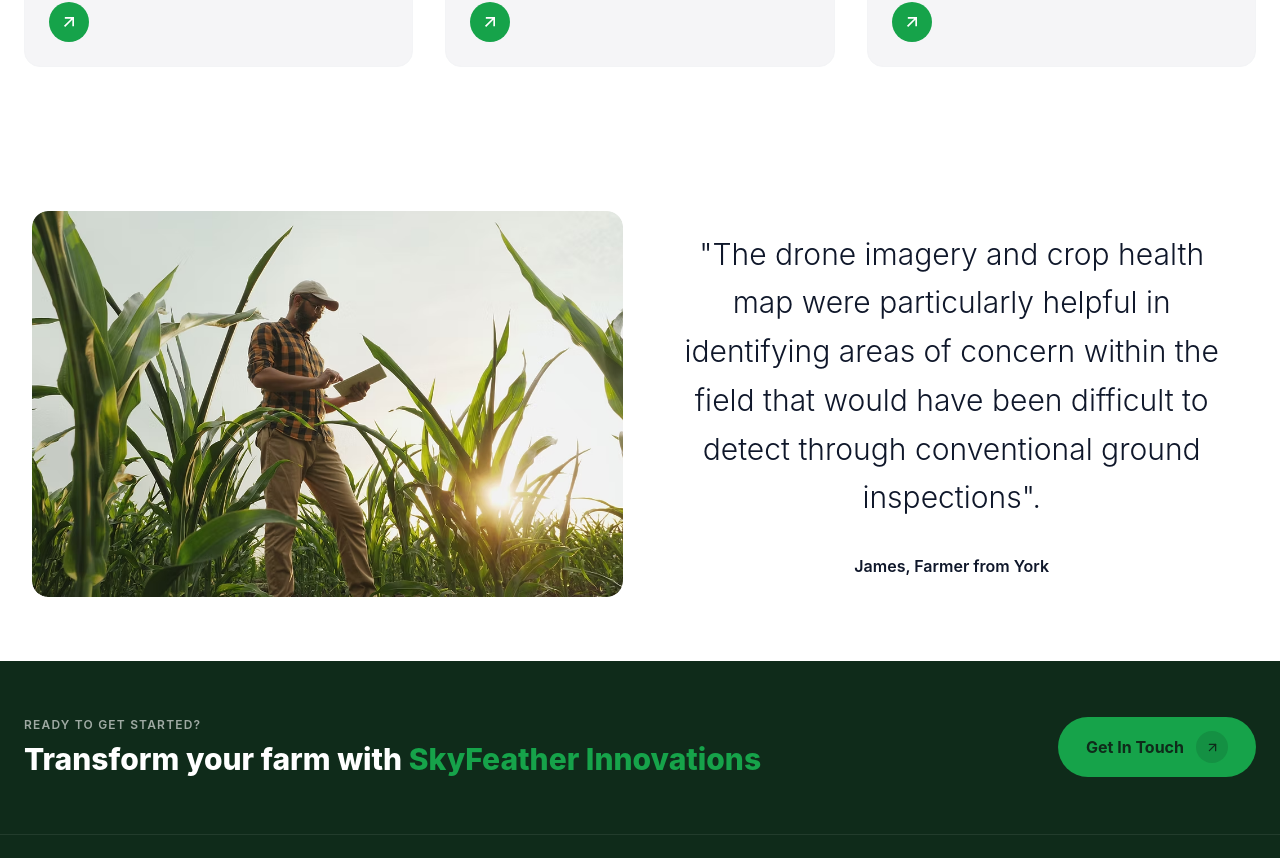
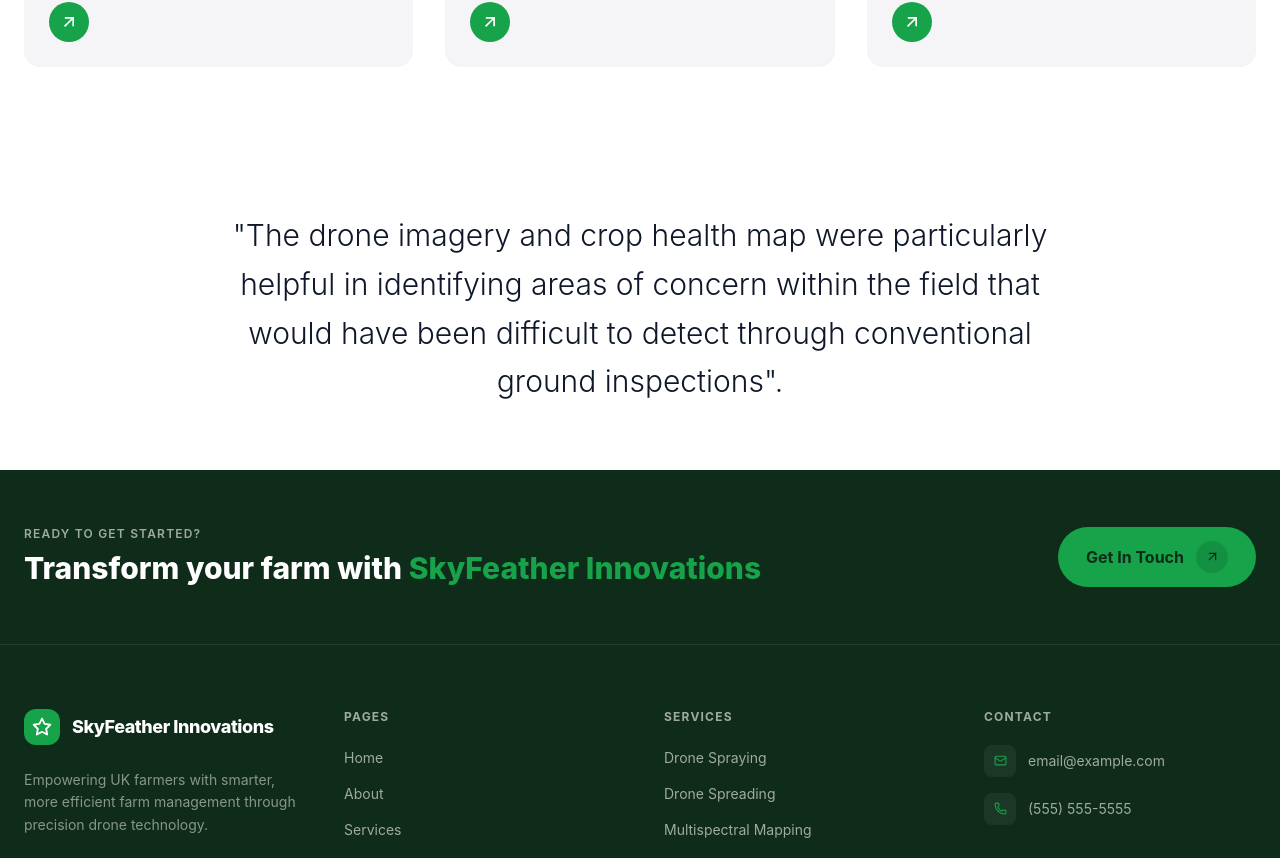
Before and after one commit to mithlohar144/SkyFeather-Innovations, a React (Vite) app in the folder SkyFeather/: page /services in a window 1280 px wide. Shown: the part 690-1548 px from the top of the page. Built offline with nearby package versions, Linux system fonts and the light colour scheme.

Commit message:
Remove unused farmer image and simplify layout in Services component

```diff
--- a/SkyFeather/src/pages/Services.jsx
+++ b/SkyFeather/src/pages/Services.jsx
@@ -8,7 +8,6 @@ import SEO from '../components/common/SEO';
 import mapping from '../assest/images/mapping.avif';
 import spraying from '../assest/images/Drone-Spraying.jpg';
 import spreading from '../assest/images/DroneSpreading.webp';
-import farmer from '../assest/images/farmer.avif';
 
 const Services = () => {
   const overviewServices = [
@@ -102,28 +101,17 @@ const Services = () => {
           </div>
         </section>
 
-        <section className="py-10 sm:py-12 md:py-16 flex flex-col md:flex-row bg-white gap-6 md:gap-8 px-4 sm:px-6 md:px-8">
+        <section className="py-10 sm:py-12 md:py-16 bg-white px-4 sm:px-6 md:px-8">
           <motion.div
-            initial={{ opacity: 0, x: -30 }}
-            whileInView={{ opacity: 1, x: 0 }}
+            initial={{ opacity: 0, y: 20 }}
+            whileInView={{ opacity: 1, y: 0 }}
             viewport={{ once: true }}
             transition={{ duration: 0.6 }}
-            className="w-full md:w-1/2 flex items-center justify-center overflow-hidden rounded-2xl"
-          >
-            <img className='rounded-2xl w-full h-72 sm:h-96 md:h-full object-cover hover:scale-105 transition-transform duration-700' src={farmer} alt="James, a farmer from York, in his field" width={600} height={400} loading="lazy" decoding="async" />
-          </motion.div>
-          <motion.div
-            initial={{ opacity: 0, x: 30 }}
-            whileInView={{ opacity: 1, x: 0 }}
-            viewport={{ once: true }}
-            transition={{ duration: 0.6, delay: 0.15 }}
-            className="w-full md:w-1/2 max-w-4xl flex flex-col justify-center mx-auto px-2 sm:px-4 md:px-6 text-center"
+            className="max-w-4xl flex flex-col justify-center mx-auto px-2 sm:px-4 md:px-6 text-center"
           >
             <blockquote className="text-xl sm:text-2xl md:text-3xl text-agri-dark font-light leading-relaxed">
               "The drone imagery and crop health map were particularly helpful in identifying areas of concern within the field that would have been difficult to detect through conventional ground inspections".
             </blockquote>
-
-            <p className="mt-6 md:mt-8 text-agri-dark font-semibold">James, Farmer from York</p>
           </motion.div>
         </section>
       </div>
```
